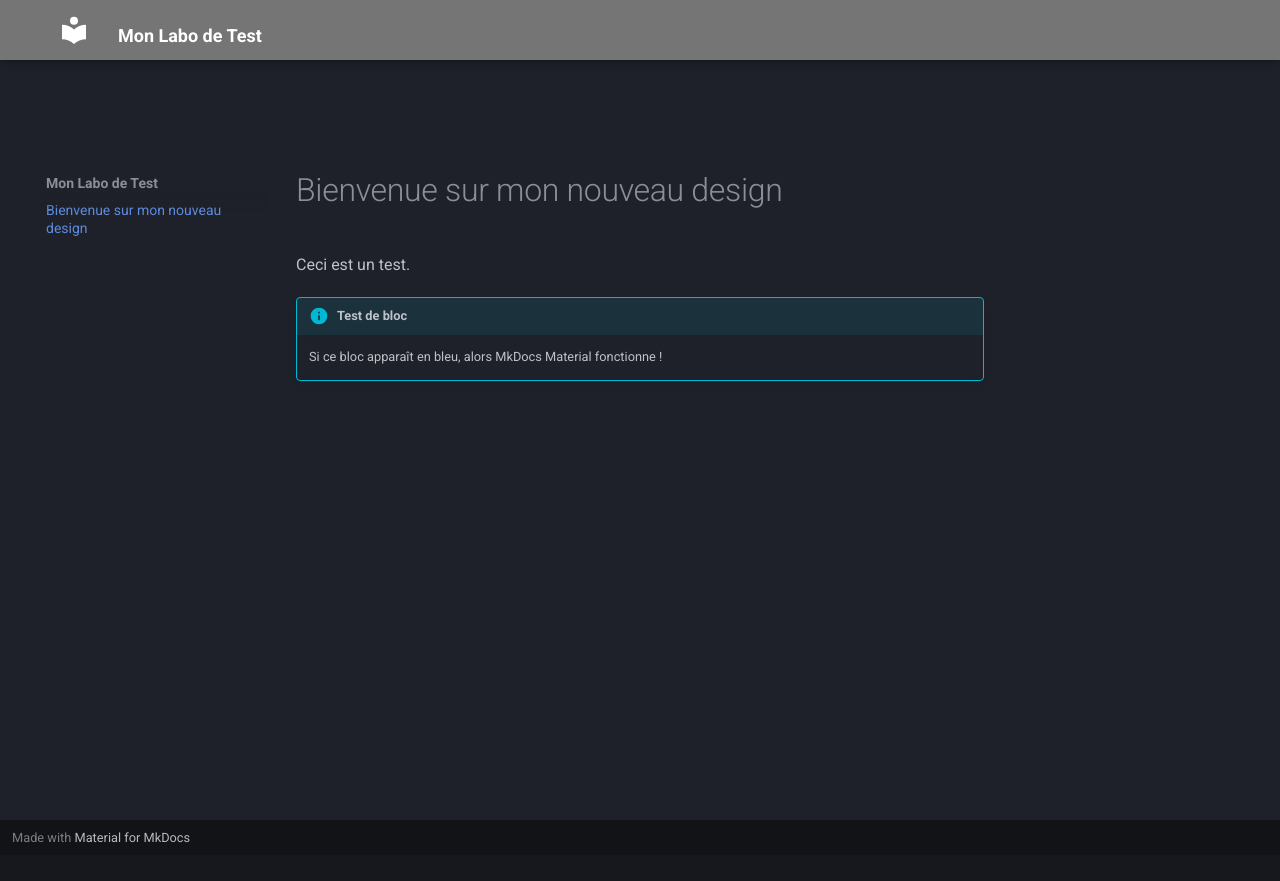
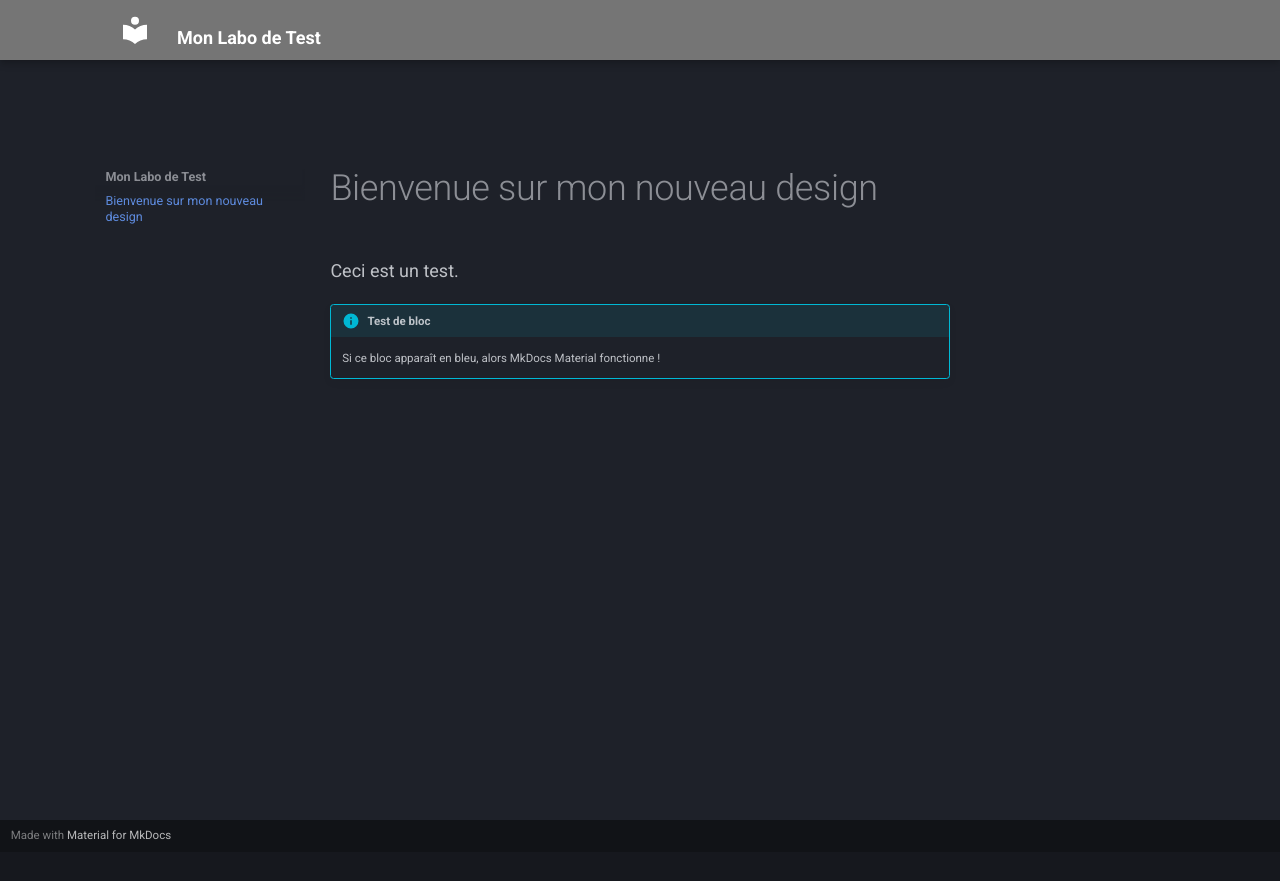
Before and after one commit to Lilevitchi/test-site, an MkDocs documentation site: the page built from docs/index.md, in a window 1280 px wide. Shown: the top 881 px of the page. Built offline with MkDocs 1.6.1 and Material for MkDocs 9.7.7, drawn with Linux system fonts in a browser that asks for light colours.

Commit message:
Update extra.css

```diff
--- a/docs/stylesheets/extra.css
+++ b/docs/stylesheets/extra.css
@@ -1,9 +1,17 @@
+/* 0. VERROUILLAGE RACINE : Empêche tout le site de changer de taille */
+html {
+  font-size: 18px !important;
+  -webkit-text-size-adjust: none !important;
+  text-size-adjust: none !important;
+}
+
 :root {
   /* Vos mesures de référence */
   --header-fixed-height: 60px;
   --footer-fixed-height: 80px;
   --text-size-header: 18px;
   --text-size-footer: 14px;
+  --text-size-content: 18px; /* On fixe aussi le contenu central */
 }
 
 /* 1. SUPPRESSION DE LA RECHERCHE */
@@ -11,7 +19,7 @@
   display: none !important;
 }
 
-/* 2. VERROUILLAGE DU HEADER (Structure & Contenu) */
+/* 2. VERROUILLAGE DU HEADER */
 .md-header {
   height: var(--header-fixed-height) !important;
 }
@@ -23,7 +31,6 @@
   align-items: center !important;
 }
 
-/* On bloque ici tous les textes du header pour qu'ils gardent la même taille */
 .md-header__title,
 .md-header__topic,
 .md-header__ellipsis {
@@ -44,12 +51,20 @@
   margin: 0 !important;
 }
 
-/* 4. VERROUILLAGE DU FOOTER (Structure & Textes) */
+/* 4. VERROUILLAGE DU CONTENU CENTRAL (Le texte des articles) */
+.md-typeset {
+  font-size: var(--text-size-content) !important;
+}
+
+/* On force aussi les titres pour qu'ils ne bougent pas */
+.md-typeset h1 { font-size: 2em !important; }
+.md-typeset h2 { font-size: 1.6em !important; }
+
+/* 5. VERROUILLAGE DU FOOTER */
 .md-footer {
   height: var(--footer-fixed-height) !important;
 }
 
-/* On bloque ici tous les textes du footer */
 .md-footer-meta,
 .md-footer-meta__inner,
 .md-footer__link,
@@ -61,7 +76,7 @@
   margin: 0 !important;
 }
 
-/* 5. FIXATION DU CONTENU PRINCIPAL */
+/* 6. FIXATION DU CONTENU PRINCIPAL */
 .md-main {
   padding-top: var(--header-fixed-height) !important;
 }
```
